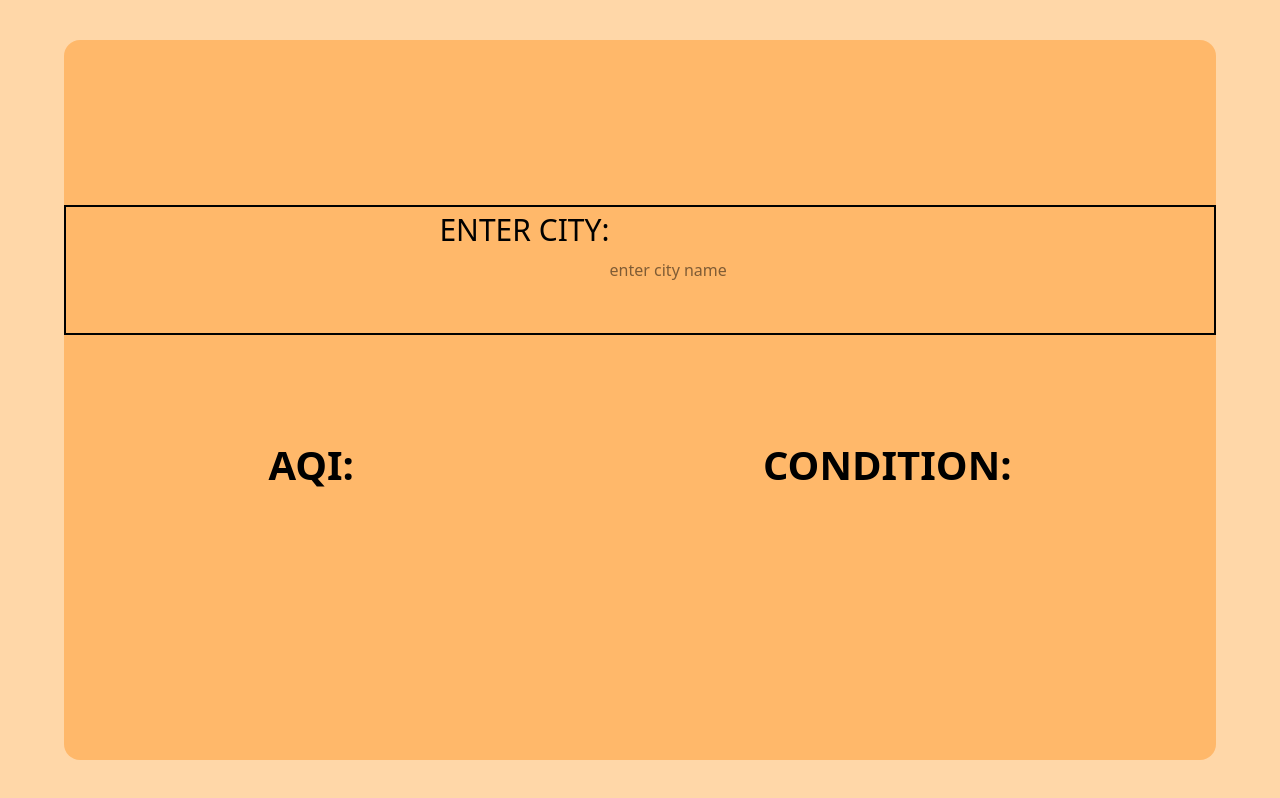
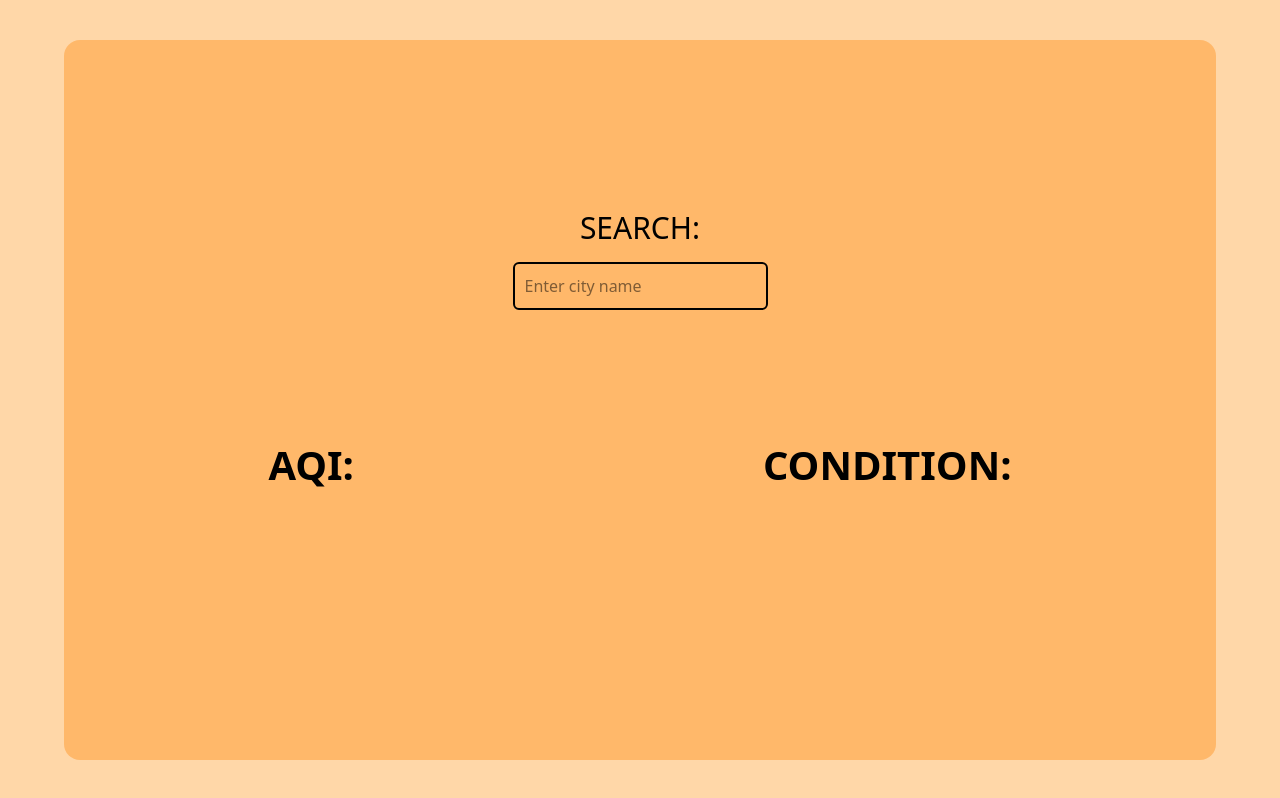
Before and after one commit to rohitkumar893/airycheck, a React (Vite) app: page / in a window 1280 px wide. Built offline with nearby package versions, Linux system fonts and the light colour scheme.

Commit message:
modified search bar

```diff
--- a/src/App.jsx
+++ b/src/App.jsx
@@ -6,9 +6,9 @@ const App = () => {
     <div className='flex justify-center bg-orange-200 items-center h-full w-full'>
 
       <div className='container bg-orange-300 w-[90%] h-[90%] flex flex-col rounded-2xl justify-center'>
-        <div className='flex justify-center h-[130px] w-full border-2'>
-          <label htmlFor='city' className='text-[30px] font-medium'>ENTER CITY:</label>
-          <input type='text' placeholder='enter city name' name='city'></input>
+        <div className='flex flex-col items-center h-[130px] w-full gap-[12px]'>
+          <label htmlFor='city' className='text-[30px] font-medium'>SEARCH:</label>
+          <input type='text' placeholder='Enter city name' name='city' className='border-2 rounded-md p-[10px]'></input>
         </div>
         <div className='flex flex-col md:flex-row justify-around'>
           <div className='first p-[100px]'>
```
